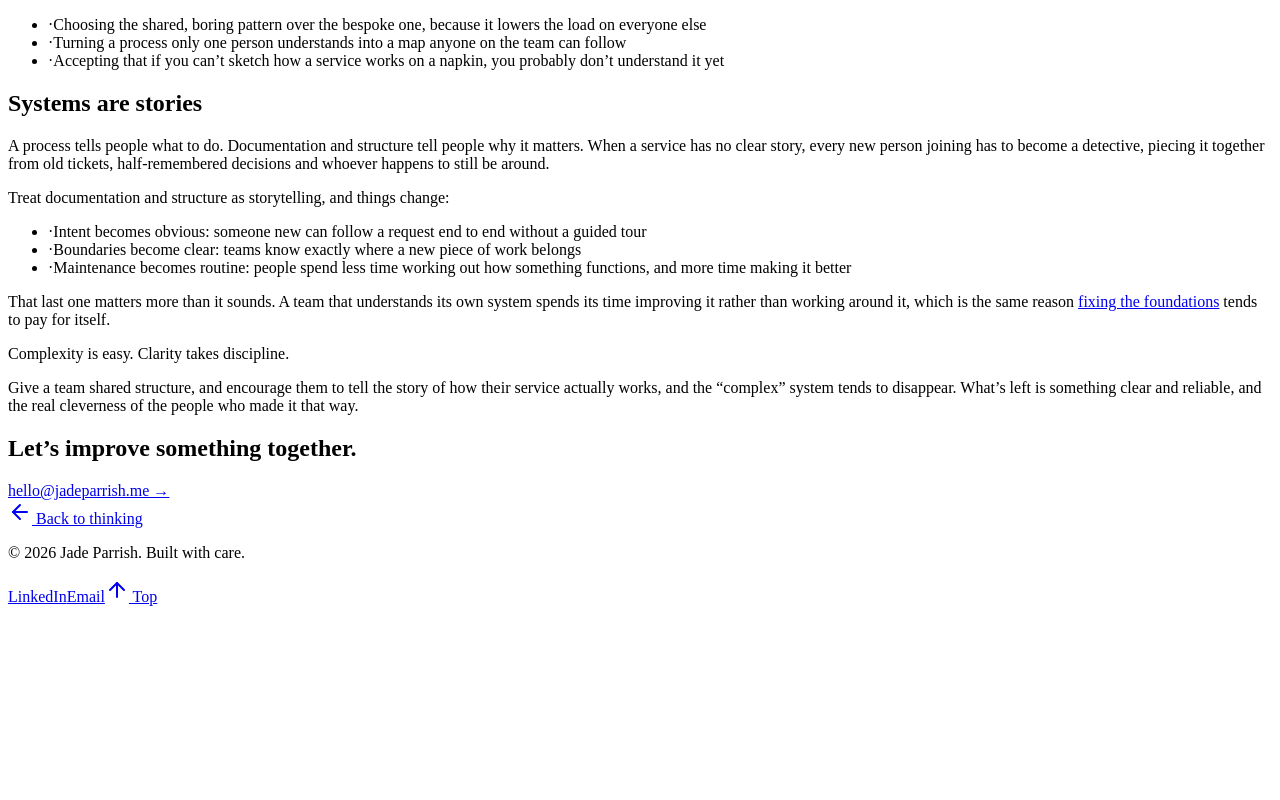
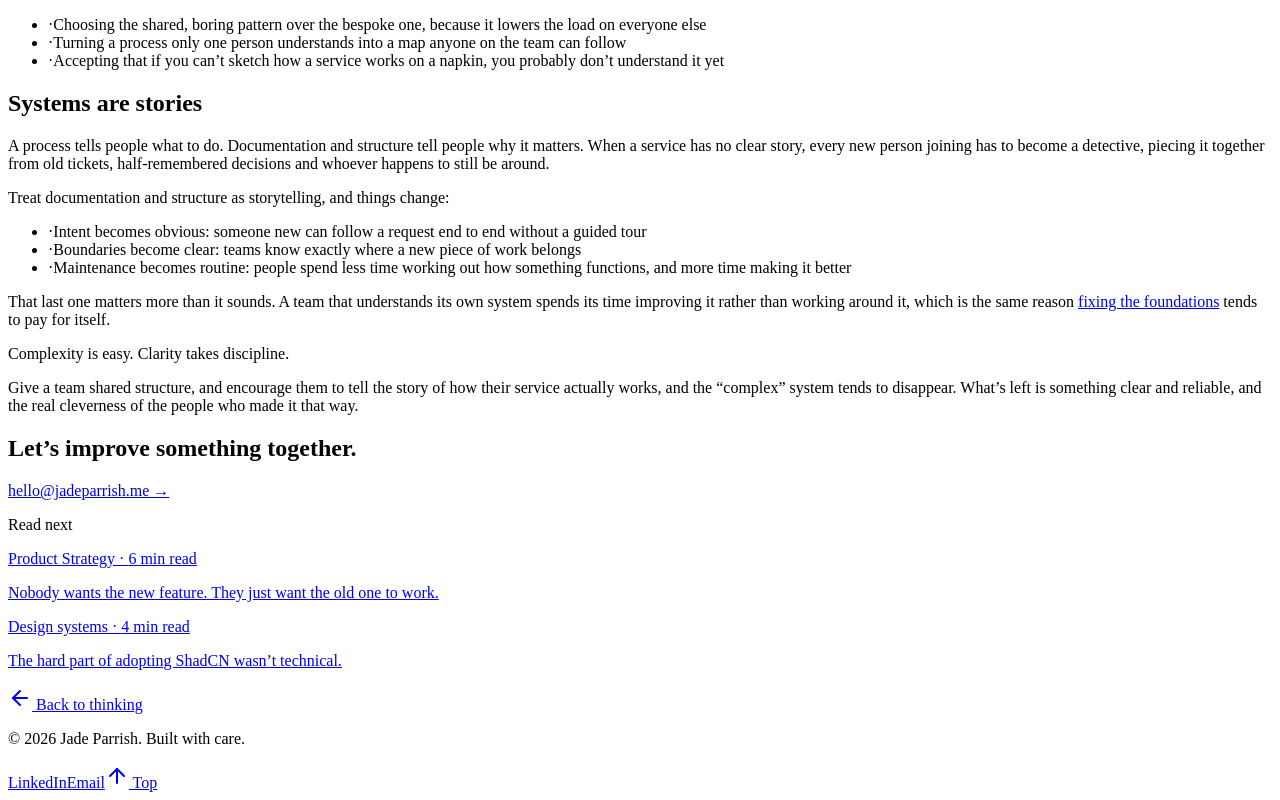
Before and after one commit to jadeparrish/portfolio, a Next.js app: page /thinking/undocumented in a window 1280 px wide. Shown: the part 688-1488 px from the top of the page. Before the commit the page ends 1302 px from the top, so only its background shows below. Built offline with nearby package versions, Linux system fonts and the light colour scheme.

Commit message:
Pass slug prop to ArticlePage component

```diff
--- a/app/thinking/undocumented/page.js
+++ b/app/thinking/undocumented/page.js
@@ -18,7 +18,7 @@ export const metadata = {
 
 export default function UndocumentedArticle() {
   return (
-    <ArticlePage>
+    <ArticlePage slug="undocumented">
       <ArticleTitle
         kicker={<>Systems Thinking &middot; 2 min read</>}
         title={<>Most &ldquo;complex&rdquo; systems are just undocumented ones.</>}
```
